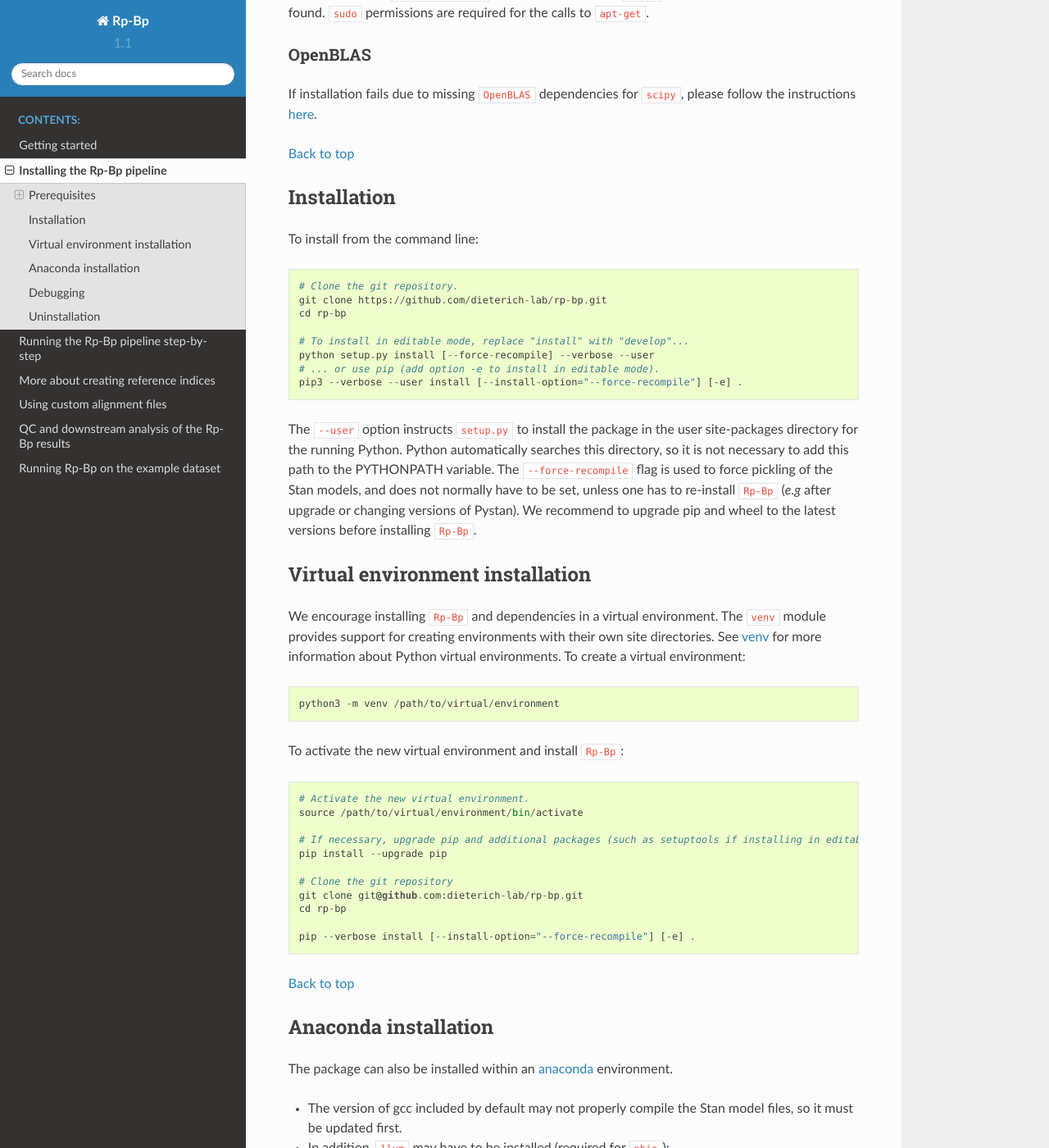
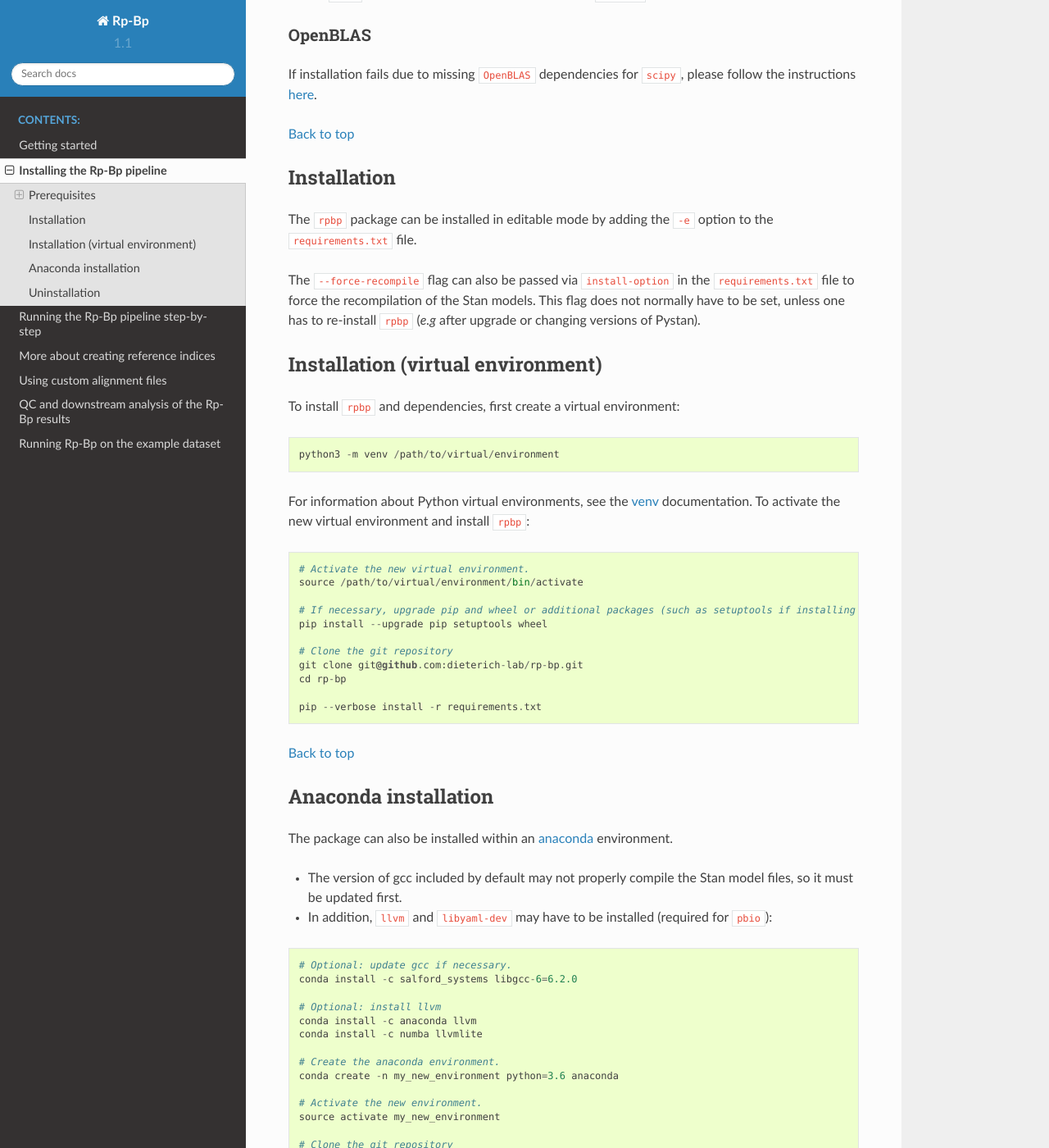
Before and after one commit to dieterich-lab/rp-bp, a Sphinx documentation site: the page built from docs/installation.md, in a window 1280 px wide and 1400 px high, scrolled down 963 px. Shown: the whole window at 82% size. Built offline with Sphinx 7.4.7 and the Read the Docs theme 2.0.0, drawn with Linux system fonts in a browser that asks for light colours; some of the changed text lies outside the part shown.

Commit message:
FIX requirements

````diff
--- a/docs/installation.md
+++ b/docs/installation.md
@@ -9,7 +9,6 @@ This document describes detailed installation instructions for the Rp-Bp pipelin
 * [Installation](#installation)
     * [Virtual environment installation](#virtual-environment-installation)
     * [Anaconda installation](#anaconda-installation)
-    * [Debugging](#debugging)
 * [Uninstallation](#uninstallation)
 
 ---
@@ -48,76 +47,62 @@ If installation fails due to missing `OpenBLAS` dependencies for `scipy`, please
 
 ## Installation
 
-To install from the command line:
+The `rpbp` package can be installed in editable mode by adding the `-e` option to
+the `requirements.txt` file.
 
-```
-# Clone the git repository.
-git clone https://github.com/dieterich-lab/rp-bp.git
-cd rp-bp
-
-# To install in editable mode, replace "install" with "develop"...
-python setup.py install [--force-recompile] --verbose --user
-# ... or use pip (add option -e to install in editable mode).
-pip3 --verbose --user install [--install-option="--force-recompile"] [-e] .
-```
-
-The `--user` option instructs `setup.py` to install the package in the user site-packages directory for the running Python.
-Python automatically searches this directory, so it is not necessary to add this path to the PYTHONPATH variable.
-The `--force-recompile` flag is used to force pickling of the Stan models, and does not normally have
-to be set, unless one has to re-install `Rp-Bp` (*e.g* after upgrade or changing versions of Pystan). We recommend to
-upgrade pip and wheel to the latest versions before installing `Rp-Bp`.
+The `--force-recompile` flag can also be passed via `install-option` in the `requirements.txt` file
+to force the recompilation of the Stan models. This flag does not normally have to be set, unless one
+has to re-install `rpbp` (*e.g* after upgrade or changing versions of Pystan).
 
 
 <a id='virtual-environment-installation'></a>
 
-## Virtual environment installation
+## Installation (virtual environment)
 
-We encourage installing `Rp-Bp` and dependencies in a virtual environment. The `venv` module provides support for
-creating environments with their own site directories. See [venv](https://docs.python.org/3/library/venv.html) for
-more information about Python virtual environments. To create a virtual environment:
+To install `rpbp` and dependencies, first create a virtual environment:
 
 ```
 python3 -m venv /path/to/virtual/environment
 ```
 
-To activate the new virtual environment and install `Rp-Bp`:
+For information about Python virtual environments, see the [venv](https://docs.python.org/3/library/venv.html) documentation.
+To activate the new virtual environment and install `rpbp`:
 
 ```
 # Activate the new virtual environment.
 source /path/to/virtual/environment/bin/activate
 
-# If necessary, upgrade pip and additional packages (such as setuptools if installing in editable mode).
-pip install --upgrade pip
+# If necessary, upgrade pip and wheel or additional packages (such as setuptools if installing in editable mode).
+pip install --upgrade pip setuptools wheel
 
 # Clone the git repository
 git clone git@github.com:dieterich-lab/rp-bp.git
 cd rp-bp
 
-pip --verbose install [--install-option="--force-recompile"] [-e] .
+pip --verbose install -r requirements.txt
 
 ```
 
 [Back to top](#toc)
-
-<a id='anaconda-installation'></a>
 
 ## Anaconda installation
 
 The package can also be installed within an [anaconda](https://www.continuum.io/) environment.
 
    * The version of gcc included by default may not properly compile the Stan model files, so it must be updated first.
-   * In addition, `llvm` may have to be installed (required for `pbio`):
+   * In addition, `llvm` and `libyaml-dev` may have to be installed (required for `pbio`):
+
 
 ```
-# Update gcc if necessary.
+# Optional: update gcc if necessary.
 conda install -c salford_systems libgcc-6=6.2.0
 
-# Install llvm
+# Optional: install llvm
 conda install -c anaconda llvm
 conda install -c numba llvmlite
 
 # Create the anaconda environment.
-conda create -n my_new_environment python=3.5 anaconda
+conda create -n my_new_environment python=3.6 anaconda
 
 # Activate the new environment.
 source activate my_new_environment
@@ -126,25 +111,8 @@ source activate my_new_environment
 git clone git@github.com:dieterich-lab/rp-bp.git
 cd rp-bp
 
-pip --verbose install [--install-option="--force-recompile"] [-e] .
+pip --verbose install -r requirements.txt
 ```
-
-[Back to top](#toc)
-
-<a id='debugging'></a>
-
-## Debugging
-
-Building and installing `Rp-Bp` can take some time, so don't worry.
-If install fails due to installation order, see [pip documentation](https://pip.pypa.io/en/stable/reference/pip_install/#installation-order).
-
-The following output (or something similar depending on packages already available) indicates that installation succeeded:
-
-```
-Successfully installed cython-0.25.1 joblib-0.10.3 numpy-1.11.2 pandas-0.19.0 patsy-0.4.1 psutil-4.4.2 pyfasta-0.5.2 pysam-0.9.1.4 pystan-2.12.0.0 python-dateutil-2.5.3 pytz-2016.7 pyyaml-3.12 rpbp-1.0 scipy-0.18.1 six-1.10.0 statsmodels-0.6.1 tqdm-4.9.0
-Cleaning up...
-```
-
 
 [Back to top](#toc)
 
@@ -152,8 +120,8 @@ Cleaning up...
 
 ## Uninstallation
 
-The `rpbp` python and required packages can be removed with pip:
+The `rpbp` package and related dependencies can be removed with pip:
 
-``pip3 uninstall pbio rpbp``
+``pip uninstall pbio rpbp``
 
-If the packages were installed in a dedicated virtual environment, this environment can simply be removed.
+If the packages were installed in a dedicated virtual environment, this environment can also be cleared or removed.
````
Also changed, not shown: requirements.txt (added, +12 -0 lines), setup.cfg (+4 -19 lines), 1 other file.
